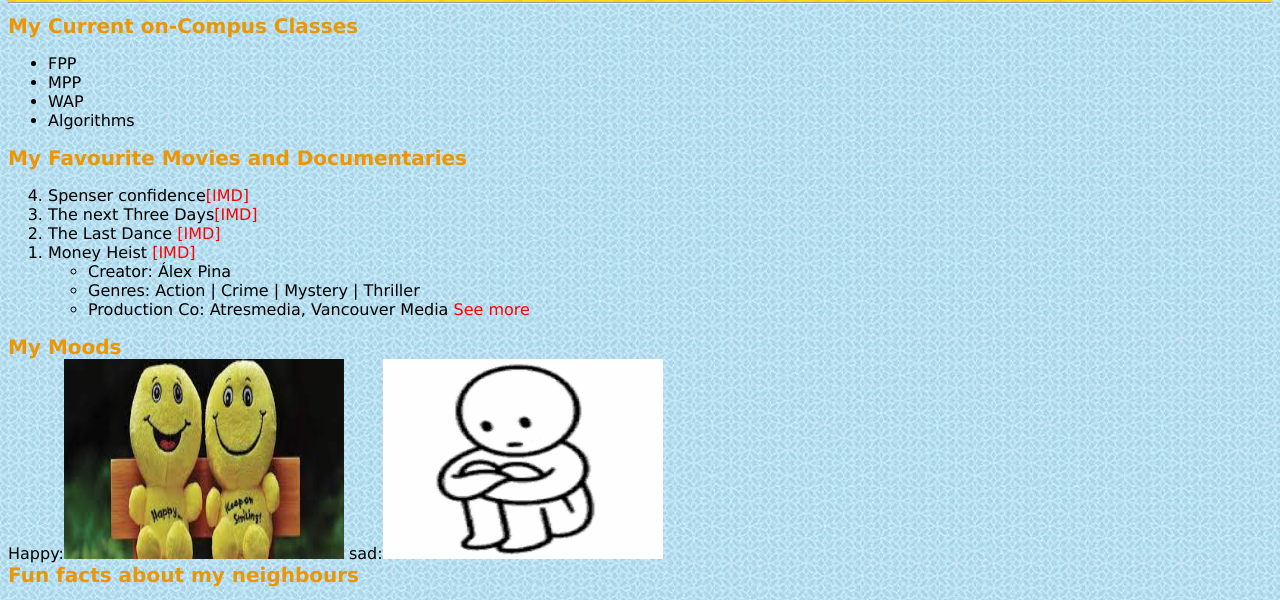
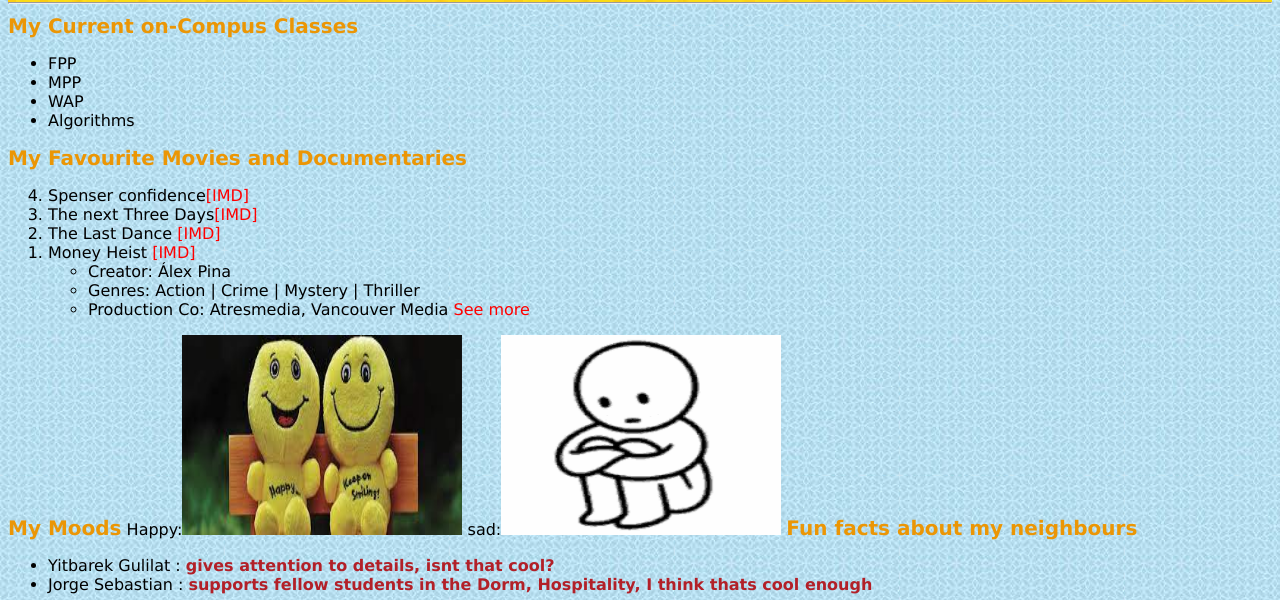
Before and after one commit to dakam/waplabs, a plain HTML site: page aboutme.html in a window 1280 px wide. Shown: the part 199-799 px from the top of the page. Drawn offline with Linux system fonts and the light colour scheme.

Commit message:
resolved

```diff
--- a/aboutme.html
+++ b/aboutme.html
@@ -38,11 +38,11 @@
 
  </ol>
 <span class="heading"> My Moods</span>
-    <section>
- Happy:<img src="images/happy.jpg" alt="Sad Me" height="200" width="280" alt="Happy"/>  sad:<img src="images/sad.png" height="200" width="280" alt="Sad" />
+
+ Happy:<img src="images/happy.jpg"  height="200" width="280" alt="Happy"/>  sad:<img src="images/sad.png" height="200" width="280" alt="Sad" />
 
 
-    </section>
+
     <span class="heading"> Fun facts about my neighbours</span>
     <ul>
         <li>Yitbarek Gulilat : <span class="neighbours">gives attention to details, isnt that cool?</span></li>
```
